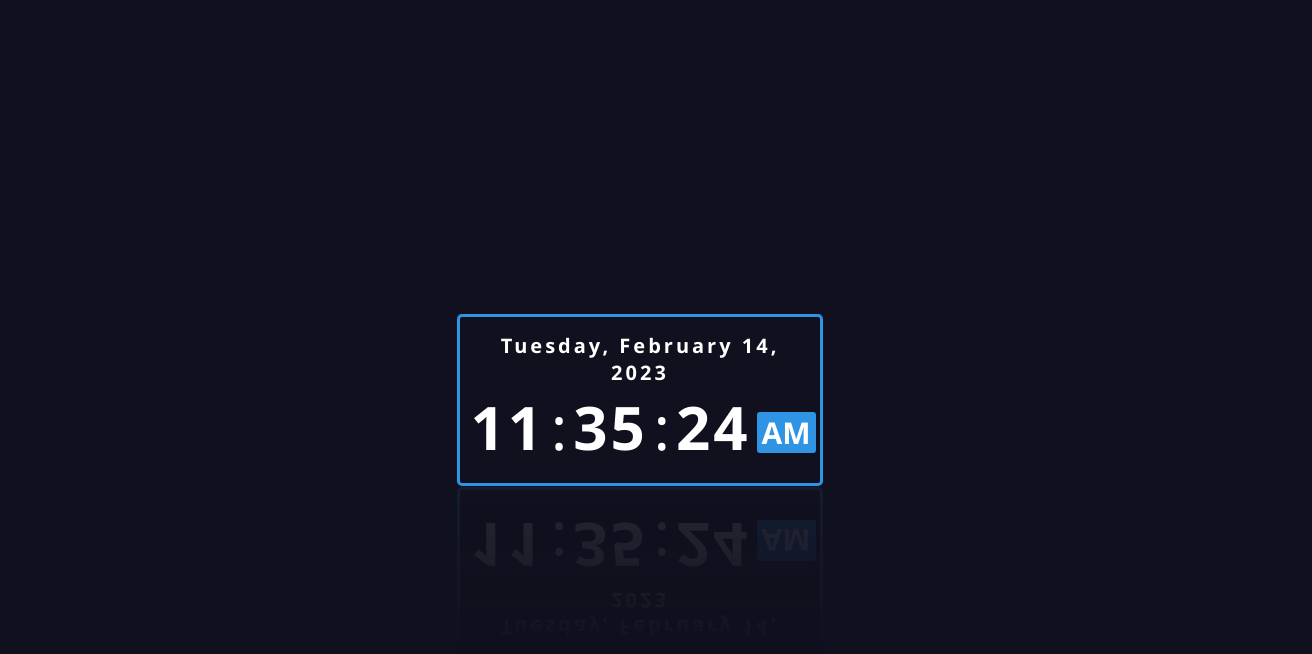
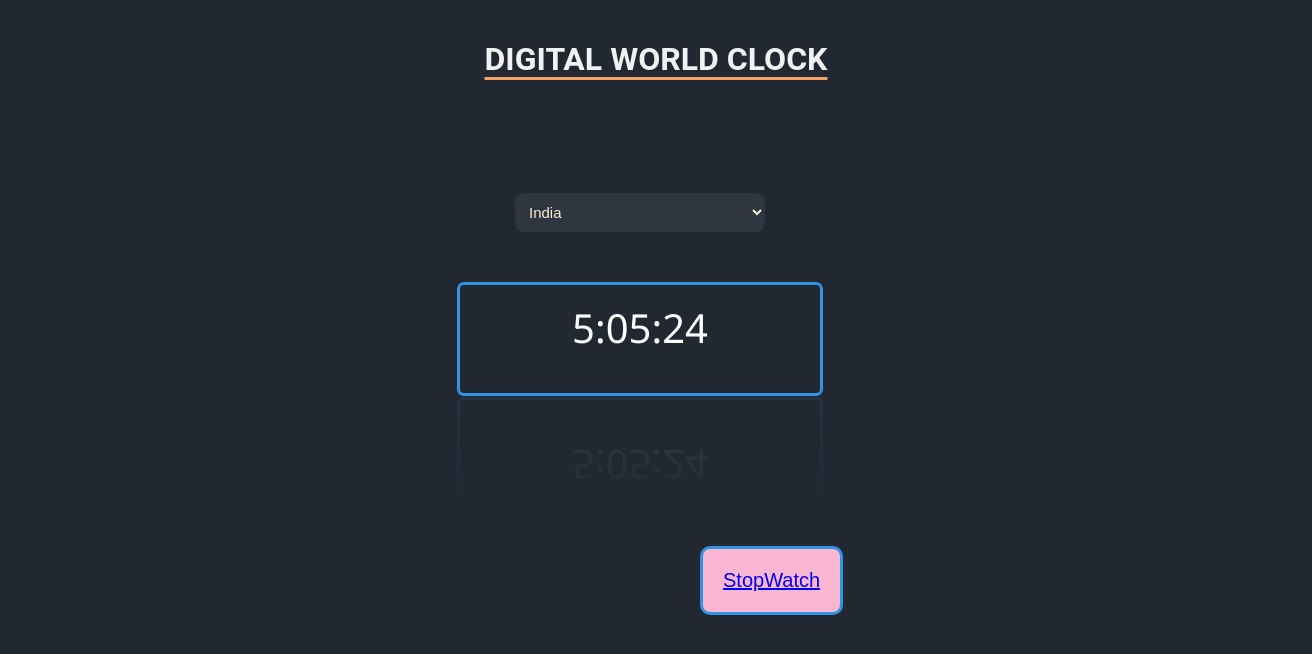
Before and after one commit to Web-Dev-for-Beginners/HTML-CSS-and-JavaScript-Projects, a plain HTML site: page Digital Clock/index.html in a window 1280 px wide. Shown: the whole page, 1312 px wide, since content can reach past the window. Drawn offline with nearby package versions, Linux system fonts and the light colour scheme.

Commit message:
required changes done

```diff
--- a/Digital Clock/index.html
+++ b/Digital Clock/index.html
@@ -1,28 +1,92 @@
 <!DOCTYPE html>
-<html lang="en" dir="ltr">
-  <head>
-    <meta charset="utf-8">
-    <title>Digital Clock With Date</title>
-    <link rel="stylesheet" href="style.css">
-  </head>
-  <body onload="initClock()">
+<html lang="en">
 
-    <!--digital clock start-->
-    <div class="datetime">
-      <div class="date">
-        <span id="dayname">Day</span>,
-        <span id="month">Month</span>
-        <span id="daynum">00</span>,
-        <span id="year">Year</span>
-      </div>
-      <div class="time">
-        <span id="hour">00</span>:
-        <span id="minutes">00</span>:
-        <span id="seconds">00</span>
-        <span id="period">AM</span>
-      </div>
-    </div>
-    <!--digital clock end-->
-    <script src="./script.js"></script>
+<head>
+	<meta charset="UTF-8" />
+	<meta name="viewport" content="width=device-width, initial-scale=1.0" />
+	<link rel="shortcut icon" type="image/x-icon" href="docs/images/favicon.ico" />
+	<link rel="stylesheet" href="https://stackpath.bootstrapcdn.com/font-awesome/4.7.0/css/font-awesome.min.css"
+		integrity="sha384-wvfXpqpZZVQGK6TAh5PVlGOfQNHSoD2xbE+QkPxCAFlNEevoEH3Sl0sibVcOQVnN" crossorigin="anonymous">
+	<link rel="stylesheet" href="https:	//unpkg.com/leaflet@1.2.0/dist/leaflet.css"
+		integrity="sha512-M2wvCLH6DSRazYeZRIm1JnYyh22purTM+FDB5CsyxtQJYeKq83arPe5wgbNmcFXGqiSH2XR8dT/fJISVA1r/zQ=="
+		crossorigin="" />
+	<script src="https://unpkg.com/leaflet@1.2.0/dist/leaflet.js"
+		integrity="sha512-lInM/apFSqyy1o6s89K4iQUKg6ppXEgsVxT35HbzUupEVRh2Eu9Wdl4tHj7dZO0s1uvplcYGmt3498TtHq+log=="
+		crossorigin=""></script>
+	<link rel="stylesheet" href="style.css" />
+	<script src="map.js"></script>
+	<title>World Clock</title>
+</head>
+
+<body>
+
+	<header>
+		<h1>
+			<span class="underline">DIGITAL WORLD CLOCK</span>
+		</h1>
+	</header>
+	<nav class="navigation_bar">
+		<ul class="nav">
+			<div class="box">
+				<select id="list">
+					<option value="india">India</option>
+					<option value="california">California</option>
+					<option value="newYork">New York(U.S.A)</option>
+					<option value="japan">Japan</option>
+					<option value="uae">United Arab Emirates(U.A.E)</option>
+					<option value="moscow">Moscow(Russia)</option>
+					<option value="france">France</option>
+					<option value="africa">Africa(central)</option>
+				</select>
+			</div>
+		</ul>
+	</nav>
+	<div id="clock">10:10:01</div>
+
+	<button id="watch"><a href="./stopWatch/clock.html">StopWatch </a></button>
+
 </body>
+<script>
+	var mymap = L.map("map").setView([51.505, -0.09], 8); //13
+
+	L.tileLayer(
+		"https://api.tiles.mapbox.com/v4/{id}/{z}/{x}/{y}.png?access_token=pk.eyJ1IjoibWFwYm94IiwiYSI6ImNpejY4NXVycTA2emYycXBndHRqcmZ3N3gifQ.rJcFIG214AriISLbB6B5aw",
+		{
+			maxZoom: 18,
+			attribution:
+				'Map data &copy; <a href="http://openstreetmap.org">OpenStreetMap</a> contributors, ' +
+				'<a href="http://creativecommons.org/licenses/by-sa/2.0/">CC-BY-SA</a>, ' +
+				'Imagery © <a href="http://mapbox.com">Mapbox</a>',
+			id: "mapbox.streets",
+			accessToken:
+				"sk.eyJ1IjoibW9oaXRiaGF0aWExMiIsImEiOiJja2ZwOG1kNzUwOGt4MnhtdHR5ejAxOXlqIn0.gPSI6lPxkmtxsbYdESC48w",
+		}
+	).addTo(mymap);
+
+	L.timezones
+		.bindPopup(function (layer) {
+			return new Date().toLocaleString("en-GB", {
+				timeZone: layer.feature.properties.tz_name1st,
+				timeZoneName: "short",
+			}); //.time_zone
+		})
+		.addTo(mymap);
+</script>
+
+<script>
+	function myFunction() {
+		var x = document.getElementById("myTopnav");
+		if (x.className === "topnav") {
+			x.className += " responsive";
+		} else {
+			x.className = "topnav";
+		}
+	}
+</script>
+<script src="https://cdnjs.cloudflare.com/ajax/libs/jquery/3.5.1/jquery.min.js"></script>
+<script src="https://code.jquery.com/jquery-3.5.1.min.js"></script>
+<script src="https://cdn.jsdelivr.net/npm/popper.js@1.16.1/dist/umd/popper.min.js"></script>
+<script src="https://stackpath.bootstrapcdn.com/bootstrap/4.5.2/js/bootstrap.min.js"></script>
+<script src="main.js"></script>
+
 </html>
--- /dev/null
+++ b/Digital Clock/main.js
@@ -0,0 +1,49 @@
+//Dropdown menu
+function showTime() {
+	d = new Date(); //Getting the local date object
+
+	utc = d.getTime() + d.getTimezoneOffset() * 60000; //converting the time to gmt and in miliseconds for easier conversion of time for different countries
+
+	checkDropdown = document.getElementById("list").value; // getting the value of the selected country
+
+	var session = "";
+
+	if (checkDropdown == "india") {
+		nd = new Date(utc + 3600000 * 5.5); // create new object of the date according to chosen country
+	} else if (checkDropdown == "california") {
+		nd = new Date(utc + 3600000 * -7);
+	} else if (checkDropdown == "newYork") {
+		nd = new Date(utc + 3600000 * -4);
+	} else if (checkDropdown == "japan") {
+		nd = new Date(utc + 3600000 * 9);
+	} else if (checkDropdown == "uae") {
+		nd = new Date(utc + 3600000 * 4);
+	} else if (checkDropdown == "moscow") {
+		nd = new Date(utc + 3600000 * 3);
+	} else if (checkDropdown == "france") {
+		nd = new Date(utc + 3600000 * 2);
+	} else if (checkDropdown == "africa") {
+		nd = new Date(utc + 3600000 * 2);
+	}
+
+	// Changed the timming in 12 hours format
+	var res = nd.toLocaleString();
+	res = res.split(" ");
+	var ans = res[1].split(":");
+
+	if (ans[0] > 12) {
+		var t = parseInt(ans[0]) - 12;
+		ans[0] = t.toString();
+		session = "PM";
+	}
+
+	if (ans[0] == 0) {
+		ans[0] = "12";
+	}
+
+	res[1] = ans.join(":");
+
+	document.getElementById("clock").innerHTML = res[1] + " " + session;
+	setTimeout(showTime, 1000);
+}
+showTime();
--- a/Digital Clock/script.js
+++ /dev/null
@@ -1,39 +0,0 @@
-function updateClock(){
-     //  Function
-  var now = new Date();
-  var dname = now.getDay(),
-      mo = now.getMonth(),
-      dnum = now.getDate(),
-      yr = now.getFullYear(),
-      hou = now.getHours(),
-      min = now.getMinutes(),
-      sec = now.getSeconds(),
-      pe = "AM";
-    //   conditions
-      if(hou >= 12){
-        pe = "PM";
-      }
-      if(hou == 0){
-        hou = 12;
-      }
-      if(hou > 12){
-        hou = hou - 12;
-      }
-    // loop
-      Number.prototype.pad = function(digits){
-        for(var n = this.toString(); n.length < digits; n = 0 + n);
-        return n;
-      }
-
-      var months = ["January", "February", "March", "April", "May", "June", "July", "Augest", "September", "October", "November", "December"];
-      var week = ["Sunday", "Monday", "Tuesday", "Wednesday", "Thursday", "Friday", "Saturday"];
-      var ids = ["dayname", "month", "daynum", "year", "hour", "minutes", "seconds", "period"];
-      var values = [week[dname], months[mo], dnum.pad(2), yr, hou.pad(2), min.pad(2), sec.pad(2), pe];
-      for(var i = 0; i < ids.length; i++)
-      document.getElementById(ids[i]).firstChild.nodeValue = values[i];
-}
-
-function initClock(){
-  updateClock();
-  window.setInterval("updateClock()", 1);
-}
--- /dev/null
+++ b/Digital Clock/stopWatch/cstyle.css
@@ -0,0 +1,42 @@
+body {
+    background: #09b77c;
+    font-family: Arial, Helvetica, sans-serif;
+    height: 100%;
+  }
+  .container {
+    width: 800px;
+    margin: 30px auto;
+    color: white;
+    text-align: center;
+  }
+  h1,
+  h2,
+  h3 {
+    font-family: Arial, Helvetica, sans-serif;
+    font-weight: 100;
+    font-size: 2.6rem;
+    text-transform: capitalize;
+  }
+  #seconds,
+  #tens {
+    font-size: 2em;
+  }
+  button {
+    width: 150px;
+    height: 50px;
+    background: transparent;
+    color: white;
+    border: 2px solid white;
+    border-radius: 5px;
+    margin-right: 10px;
+    outline: none;
+  }
+  button:hover {
+    background: white;
+    color: #09b77c;
+    font-weight: 800;
+    text-transform: capitalize;
+  }
+  footer{
+    margin-top: 80px;
+  }
--- a/Digital Clock/style.css
+++ b/Digital Clock/style.css
@@ -1,64 +1,117 @@
+/*  #222831 -- darkest blue
+    #30475e -- medium blue
+    #f2a365 -- orange peace for headings or underlines
+    #ececec -- white compulsory
+*/
+/*import analog clock css*/
 *{
+  margin: 0%;
+  padding: 0%;
+}
+body{
+  background-color: #222831;
   margin: 0;
-    padding: 0;
+  background-size: cover;
+  font-family: 'Roboto', sans-serif;
+
 }
 
-  /* body styling*/
 
-  body{
-    height: 100vh;
-    display: flex;
+
+.main {
+  margin-top: 50px;
+}
+.navigation_bar{
+  margin-top: 70px;
+}
+header {
+  width: 100%;
+  padding: 40px 16px;
+  background-color: #222831;
+  color: #f1f1f1;
+  text-align: center;
+  }
+.underline{
+  text-decoration: underline;
+  text-underline-position: under;
+  text-decoration-color: #f2a365;
+}
+.box{
+  display:grid;
   justify-content: center;
+  margin:15px;
+  font-size: 20px;
+}
+.box select{
+  background: #2f3640;
+  color: antiquewhite;
+  padding: 10px;
+  width: 250px;
+  margin-top: 5px;
+  font-size: 15px;
+  border: none;
+  border-radius: 7pt;
+  outline: none;
+  z-index:1;
+}
+p{
+  text-align: center;
+  font-size: 25px;
+}
+/*Analog clock styling*/
+#clock{
+  width: 35%;
+  margin: auto;
+  margin-top: 50px;
+  font-size: 2.5em;
+  border: 2px solid white;
   align-items: center;
-    background: #10101E;
+  text-align: center;
+  color: white;
+  width: 250px;
+  height: 78px;
+  min-width: 6em;
 }
-  /* various properties of datetime container */
-  .datetime{
-    color: #fff;
-    background: #10101E;
+
+
+
+
+#clock{
   font-family: "Segoe UI", sans-serif;
   width: 340px;
   padding: 15px 10px;
-    border: 3px solid #2E94E3;
-    border-radius: 5px;
+  border: 3.5px solid #2E94E3;
+  border-radius: 7px;
   -webkit-box-reflect: below 1px linear-gradient(transparent, rgba(255, 255, 255, 0.1));
   transition: 0.5s;
   transition-property: background, box-shadow;
 }
-  /* Hover effect */
-  .datetime:hover{
+
+#clock:hover{
   background: #2E94E3;
   box-shadow: 0 0 30px #2E94E3;
 }
 
-  .date{
+#watch{
+  padding: 20px;
+  display: flex;
+  text-align: center;
+  justify-content: center;
+  margin-left: 700px;
+  margin-top: 150px;
+  border-radius: 10px;
+background-color:#f9b6d3 ;
+border: 3px solid #2E94E3;
+color: #f1f1f1;
+font-family: sans-serif;
 font-size: 20px;
-    font-weight: 600;
-    text-align: center;
-    letter-spacing: 3px;
+text-decoration: none;
+text-transform: capitalize;
+background-color: #f9b6d3;
 }
 
-  .time{
-    font-size: 60px;
-    display: flex;
-    justify-content: center;
-    align-items: center;
+#watch:hover{
+background: #2E94E3;
+color: white;
+cursor: pointer;
 }
-
-  .time span:not(:last-child){
-    position: relative;
-    margin: 0 6px;
-    font-weight: 600;
-    text-align: center;
-    letter-spacing: 3px;
-  }
-
-  .time span:last-child{
-    background: #2E94E3;
-    font-size: 30px;
-    font-weight: 600;
-    text-transform: uppercase;
-    margin-top: 10px;
-    padding: 0 5px;
-    border-radius: 3px;
-  }
```
Also changed, not shown: Digital Clock/stopWatch/clock.html (added, +27 -0 lines), Digital Clock/stopWatch/script.js (added, +49 -0 lines), Digital Clock/stopWatch/clock.svg (added), 1 other file. Lines whose indentation alone changed are shown as unchanged.
